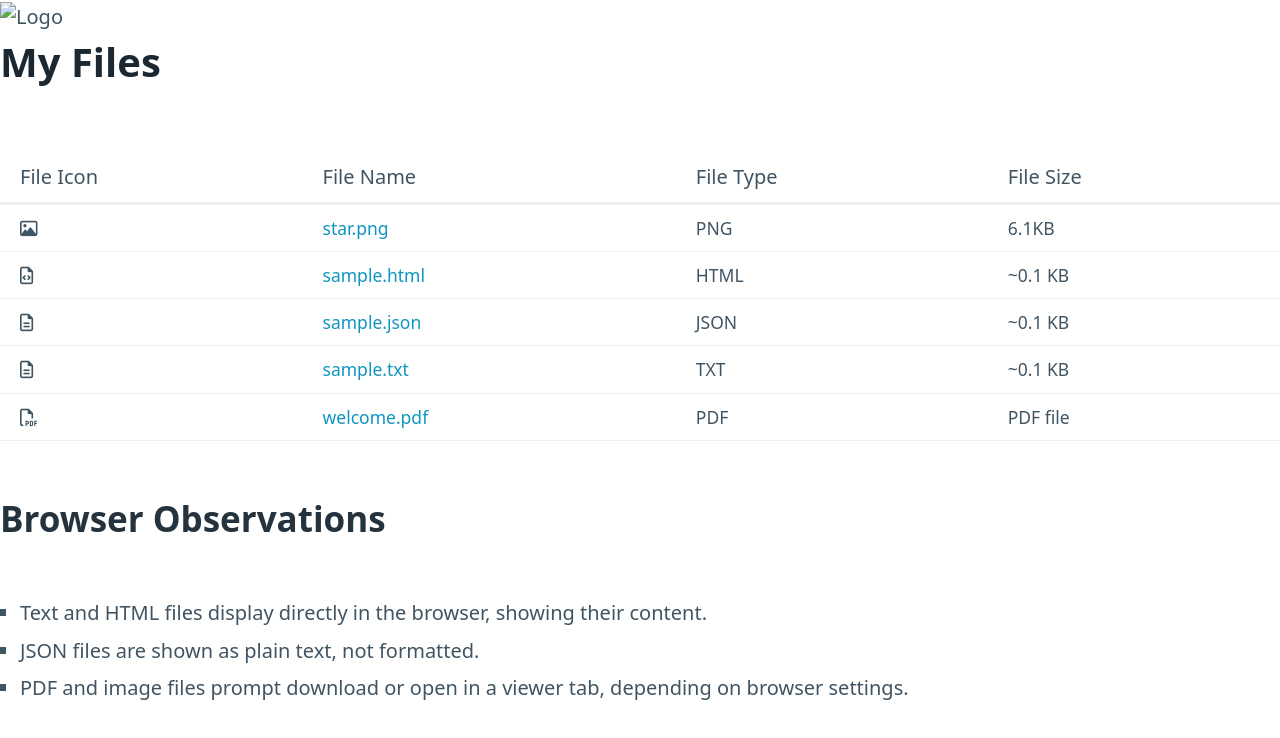
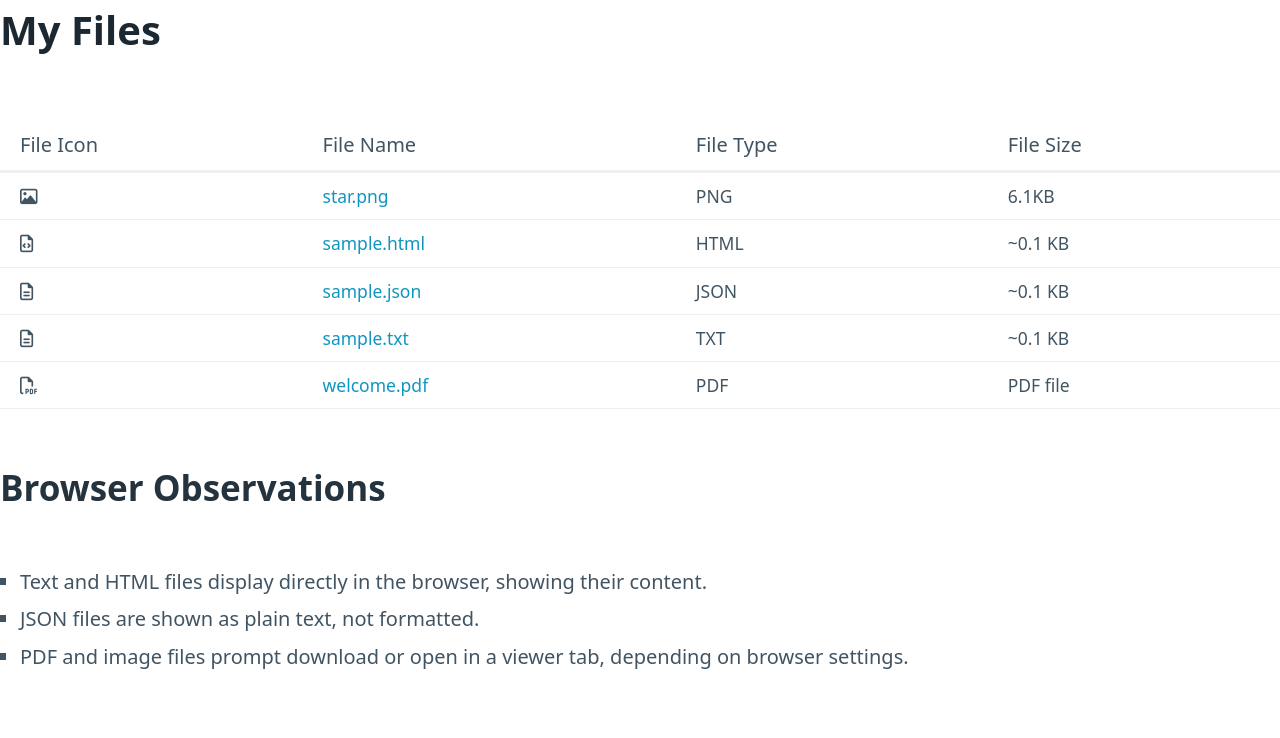
Before and after one commit to bradylefere/file-browser1, a plain HTML site: page index.html in a window 1280 px wide. Drawn offline with nearby package versions, Linux system fonts and the light colour scheme.

Commit message:
another test

```diff
--- a/index.html
+++ b/index.html
@@ -7,7 +7,7 @@
     <meta name="viewport" content="width=device-width, initial-scale=1.0">
   <!-- Pico CSS loaded from pico-main/css/pico.min.css -->
     <title>File Browawe</title>
-    <img src="logo.png" alt="Logo" width="200">
+
 
 </head>
 <body>
```
